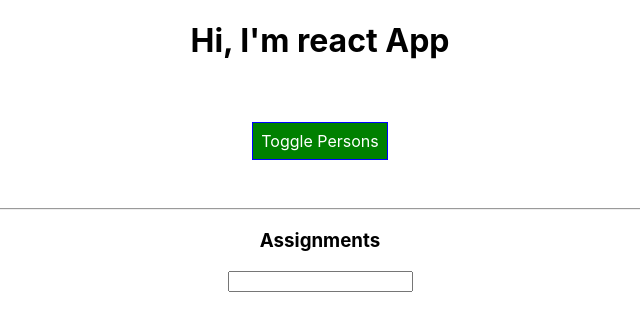
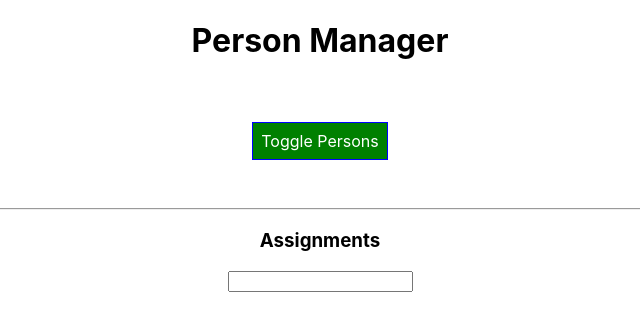
Before and after one commit to andrescanales/react-guide, a React (Create React App) app: page / in a window 1280 px wide. Shown: the top 330 px of the page, without its empty margins (320-960 px from the left). Built offline with nearby package versions, Linux system fonts and the light colour scheme.

Commit message:
Example of passing props to class components

```diff
--- a/src/components/Cockpit/Cockpit.js
+++ b/src/components/Cockpit/Cockpit.js
@@ -16,7 +16,7 @@ const cockpit = (props) => {
 
   return(
     <div>
-      <h1>Hi, I'm react App</h1>
+      <h1>{props.title}</h1>
       <br/><br/>
       <button
         style={style}
--- a/src/containers/App.js
+++ b/src/containers/App.js
@@ -65,6 +65,7 @@ class App extends Component {
     return (
       <div className="App">
         <Cockpit
+          title={this.props.appTitle}
           showPersons={this.state.showPersons}
           persons={this.state.persons}
           clicked={this.togglePersonsHandler} />
--- a/src/index.js
+++ b/src/index.js
@@ -6,7 +6,7 @@ import reportWebVitals from './reportWebVitals';
 
 ReactDOM.render(
   <React.StrictMode>
-    <App />
+    <App appTitle="Person Manager" />
   </React.StrictMode>,
   document.getElementById('root')
 );
```
